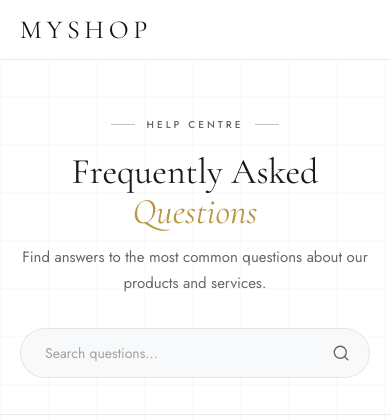
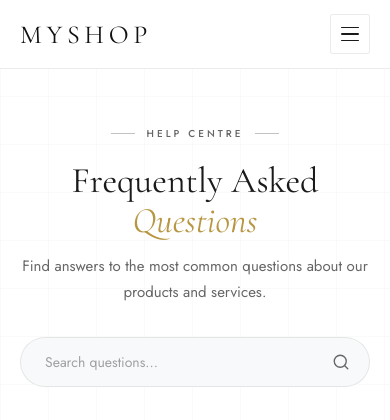
Before and after one commit to Ajay-Kumar-Thakur/shopping, a Django app: page /faq/ in a window 390 px wide. Shown: the top 420 px of the page. Run offline with Django 5.2, Linux system fonts and the light colour scheme; data comes from the database, SQL or seed files in the repository.

Commit message:
Implement mobile hamburger menu for navigation
Add hamburger menu for mobile navigation and implement toggle functionality.

```diff
--- a/pages/templates/pages/faq.html
+++ b/pages/templates/pages/faq.html
@@ -67,6 +67,34 @@
       letter-spacing: 0.18em; text-transform: uppercase;
       color: var(--accent); text-decoration: none;
     }
+
+    /* ── Hamburger Button ── */
+    .nav-hamburger {
+      display: none;
+      flex-direction: column;
+      justify-content: center;
+      align-items: center;
+      gap: 5px;
+      background: var(--bg-main);
+      border: 1px solid var(--border);
+      border-radius: 3px;
+      padding: 0;
+      cursor: pointer;
+      width: 40px;
+      height: 40px;
+      flex-shrink: 0;
+    }
+    .nav-hamburger span {
+      display: block;
+      width: 18px;
+      height: 1.5px;
+      background: var(--text-main);
+      border-radius: 1px;
+      transition: transform 0.25s ease, opacity 0.25s ease;
+    }
+    .nav-hamburger.open span:nth-child(1) { transform: translateY(6.5px) rotate(45deg); }
+    .nav-hamburger.open span:nth-child(2) { opacity: 0; transform: scaleX(0); }
+    .nav-hamburger.open span:nth-child(3) { transform: translateY(-6.5px) rotate(-45deg); }
 
     .nav-links { display: flex; gap: 28px; list-style: none; }
     .nav-links a {
@@ -352,7 +380,34 @@
 
     @media (max-width: 768px) {
       .nav { padding: 14px 20px; }
-      .nav-links { display: none; }
+
+      .nav-hamburger { display: flex; }
+      .nav-links {
+        display: none;
+        position: absolute;
+        top: 100%; left: 0; right: 0;
+        background: rgba(255,255,255,0.98);
+        backdrop-filter: blur(14px);
+        border-top: 1px solid var(--border);
+        border-bottom: 1px solid var(--border);
+        flex-direction: column;
+        align-items: stretch;
+        gap: 0;
+        padding: 4px 0;
+        z-index: 200;
+        box-shadow: 0 8px 24px rgba(0,0,0,0.08);
+      }
+      .nav-links.open { display: flex; }
+      .nav-links li { width: 100%; }
+      .nav-links a {
+        display: block;
+        padding: 13px 24px;
+        font-size: 12px;
+        border-bottom: 1px solid var(--border);
+        letter-spacing: 0.12em;
+      }
+      .nav-links li:last-child a { border-bottom: none; }
+
       .page-hero { padding: 48px 20px 36px; }
       .page-hero h1 { font-size: 36px; }
       main { padding: 36px 20px 60px; }
@@ -368,7 +423,15 @@
   <header>
     <nav class="nav">
       <a href="{% url 'index' %}" class="brand">MyShop</a>
-      <ul class="nav-links">
+
+      <!-- Hamburger toggle (mobile only) -->
+      <button class="nav-hamburger" id="navHamburger" aria-label="Toggle menu" aria-expanded="false">
+        <span></span>
+        <span></span>
+        <span></span>
+      </button>
+
+      <ul class="nav-links" id="navLinks">
         <li><a href="{% url 'index' %}">Home</a></li>
         <li><a href="{% url 'product_list' %}">Shop</a></li>
         <li><a href="{% url 'faq' %}">FAQ</a></li>
@@ -511,6 +574,41 @@
   </footer>
 
   <script>
+    /* ── Hamburger mobile nav ── */
+    (function () {
+      const hamburger = document.getElementById('navHamburger');
+      const navLinks  = document.getElementById('navLinks');
+      if (!hamburger || !navLinks) return;
+
+      hamburger.addEventListener('click', function (e) {
+        e.stopPropagation();
+        const isOpen = navLinks.classList.toggle('open');
+        hamburger.classList.toggle('open', isOpen);
+        hamburger.setAttribute('aria-expanded', isOpen);
+      });
+
+      /* Close when clicking outside */
+      document.addEventListener('click', function () {
+        navLinks.classList.remove('open');
+        hamburger.classList.remove('open');
+        hamburger.setAttribute('aria-expanded', 'false');
+      });
+
+      /* Prevent clicks inside the menu from closing it */
+      navLinks.addEventListener('click', function (e) {
+        e.stopPropagation();
+      });
+
+      /* Close on Escape key */
+      document.addEventListener('keydown', function (e) {
+        if (e.key === 'Escape') {
+          navLinks.classList.remove('open');
+          hamburger.classList.remove('open');
+          hamburger.setAttribute('aria-expanded', 'false');
+        }
+      });
+    })();
+
     // Accordion toggle
     function toggleFaq(el) {
       const item = el.closest('.faq-item');
```
